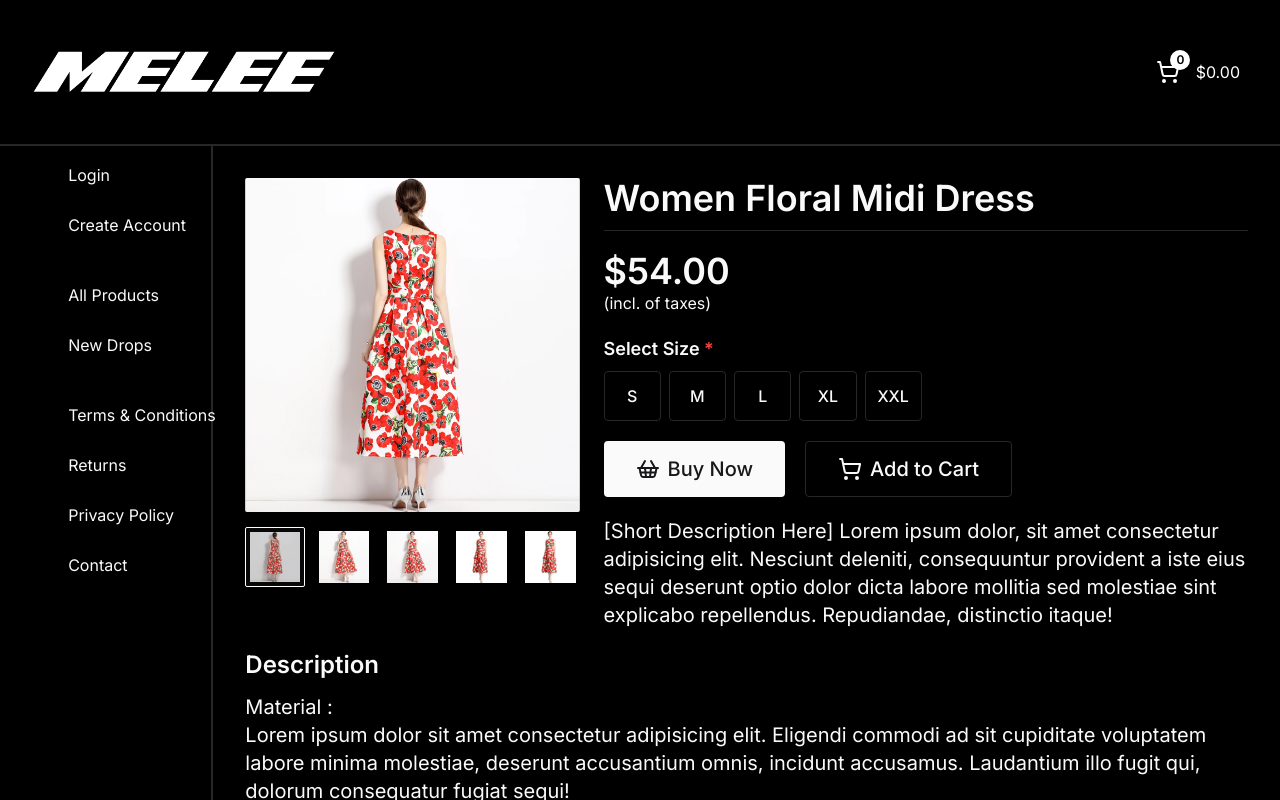
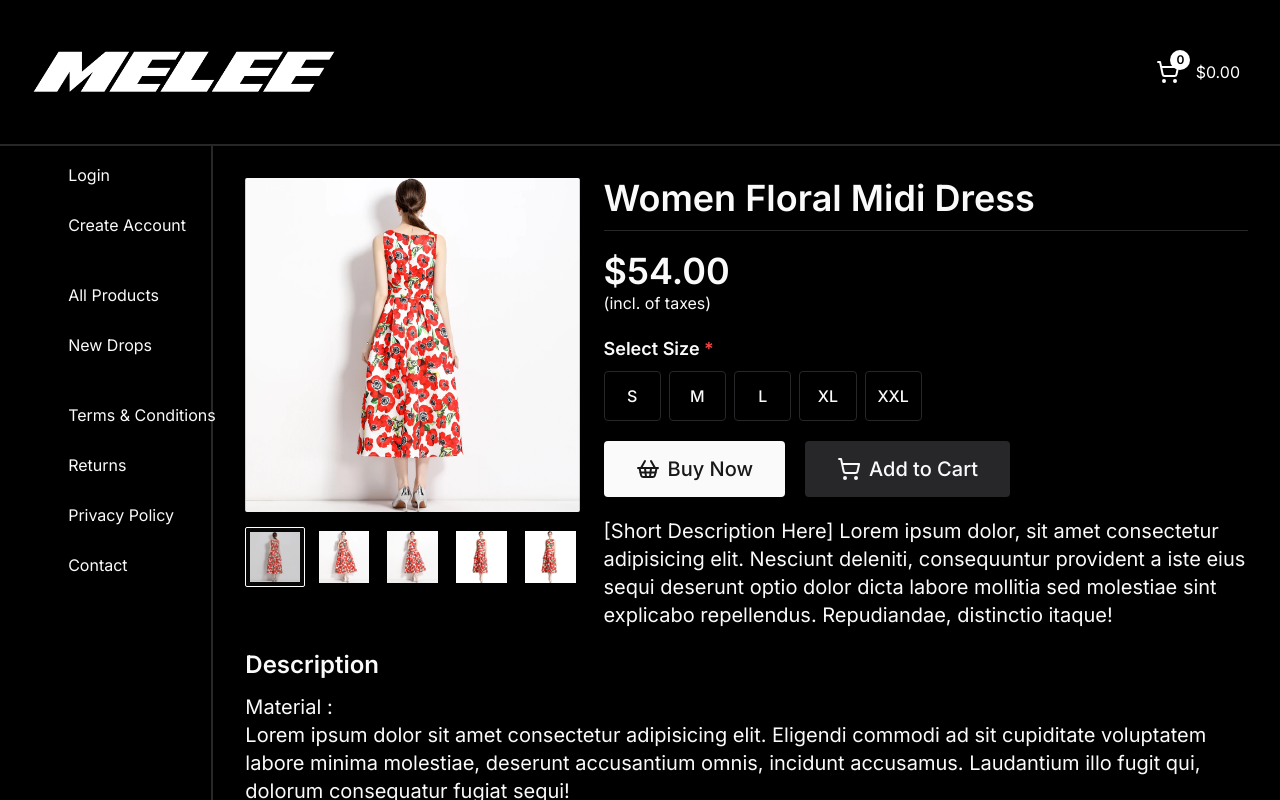
Before and after one commit to sakib-xrz/melee-client, a Next.js app: page /products/1 in a window 1280 px wide. Shown: the top 800 px of the page. Built offline with nearby package versions, Linux system fonts and the light colour scheme.

Commit message:
Update button variant in ProductDetailsPage

```diff
--- a/app/(with-sidebar)/products/[uid]/page.jsx
+++ b/app/(with-sidebar)/products/[uid]/page.jsx
@@ -76,7 +76,7 @@ export default function ProductDetailsPage() {
               </Button>
               <Button
                 className="rounded-sm text-base sm:text-lg md:text-xl gap-2 max-xs:w-full"
-                variant={"outline"}
+                variant={"secondary"}
                 onClick={() => handleBuyNow()}
               >
                 <ShoppingCart />
@@ -96,7 +96,7 @@ export default function ProductDetailsPage() {
               <Button
                 size="lg"
                 className="rounded-sm text-base sm:text-lg md:text-xl gap-2 max-xs:w-full"
-                variant={"outline"}
+                variant={"secondary"}
               >
                 <ShoppingCart />
                 Add to Cart
```
